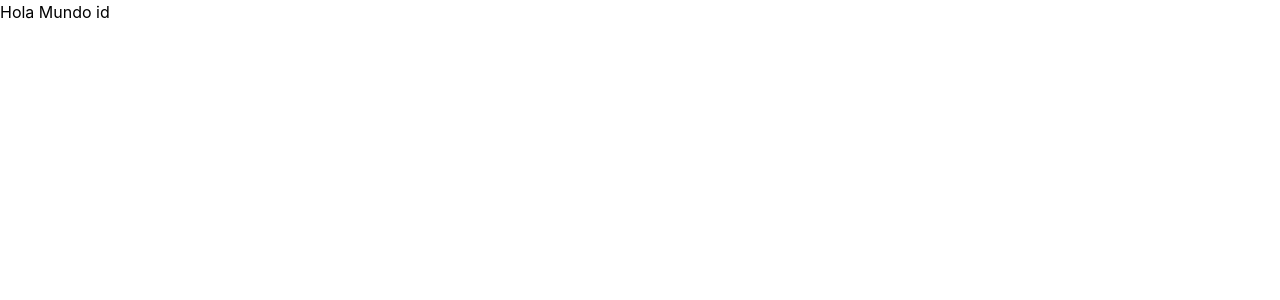
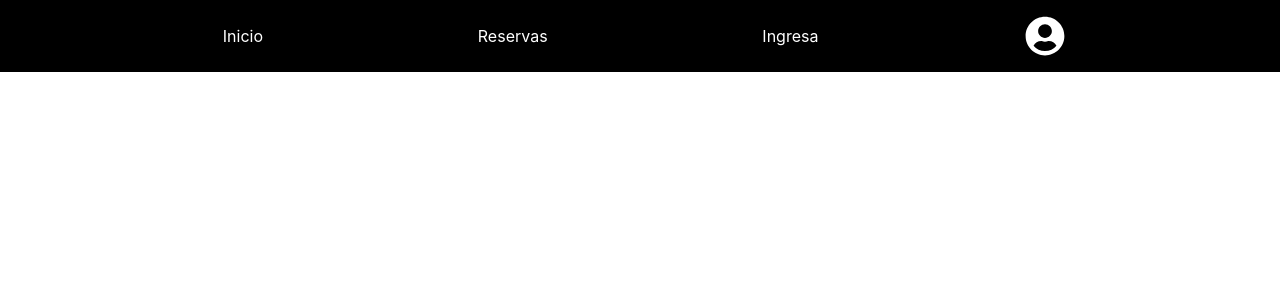
Before and after one commit to juangomez177/SITAS-frontend-virtual, a Next.js app: page /reservas/1 in a window 1280 px wide. Shown: the top 300 px of the page. Built offline with nearby package versions, Linux system fonts and the light colour scheme.

Commit message:
Add header to page

```diff
--- a/app/reservas/[id]/page.tsx
+++ b/app/reservas/[id]/page.tsx
@@ -1,8 +1,9 @@
+import Header from "components/Header/Header"
+export default function Web() {
 
-export default function Web() {
     return (
         <>
-            <div> Hola Mundo id</div>
+            <Header/>
         </>
     )
 }
```
